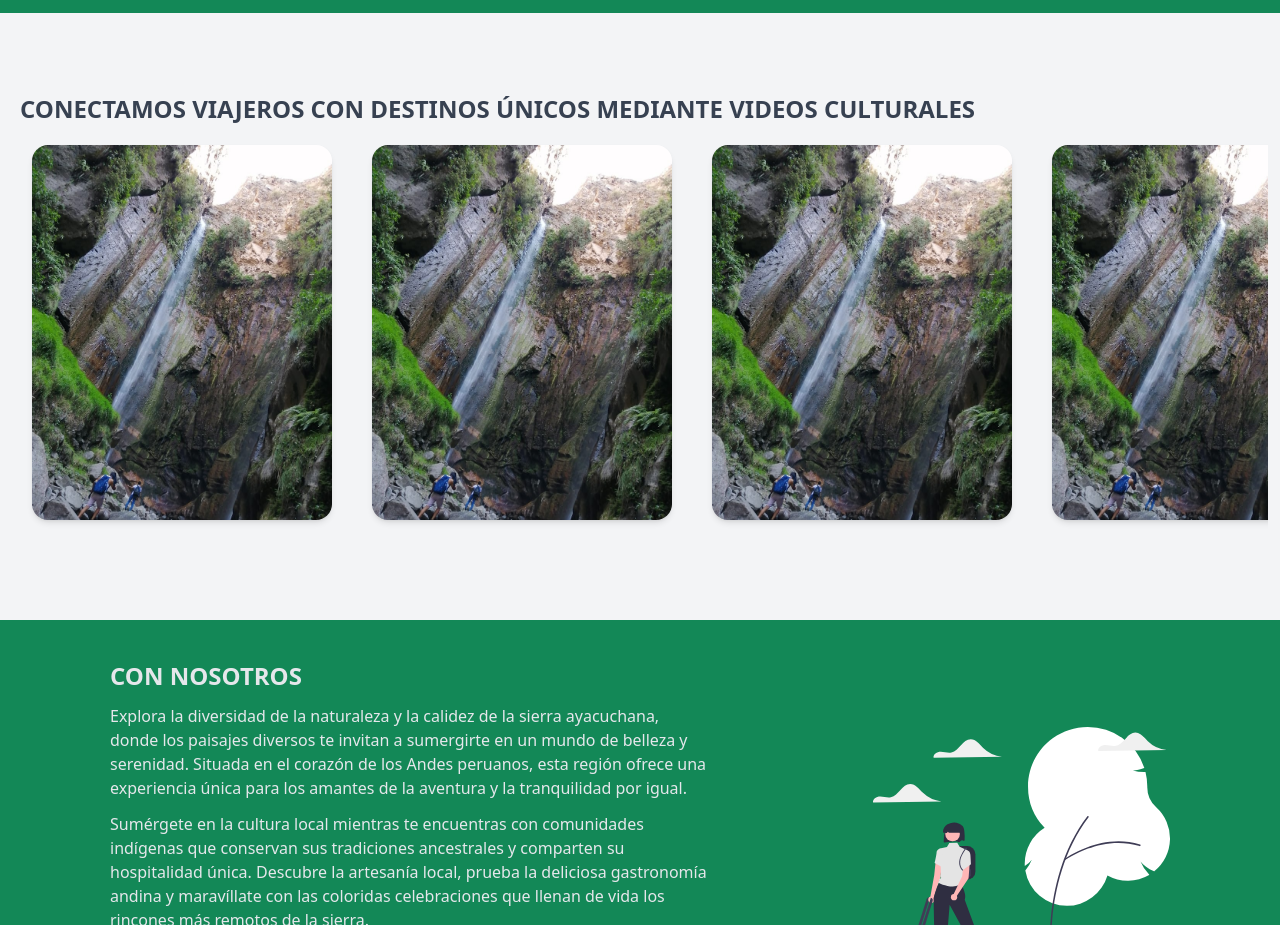
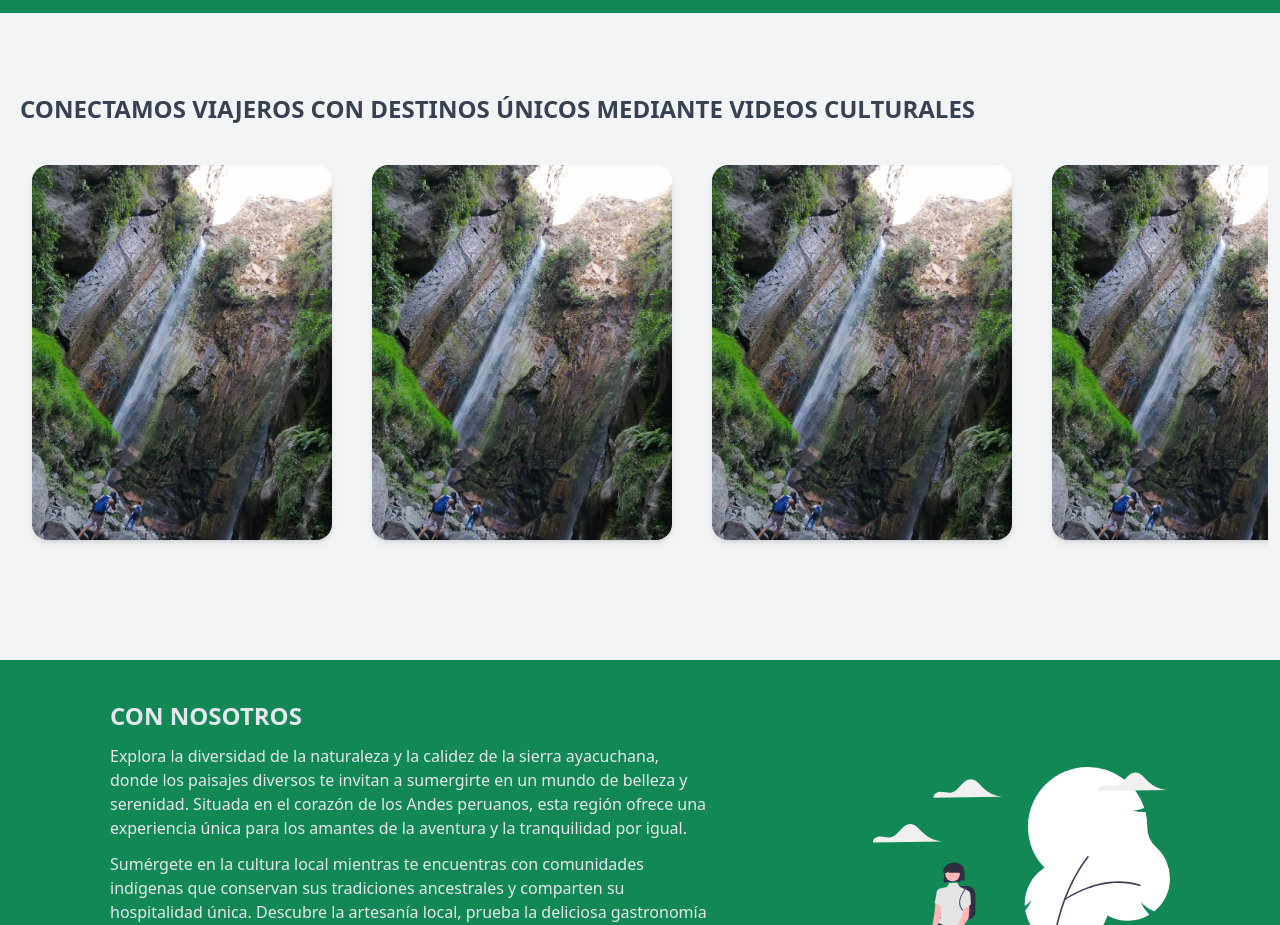
Before and after one commit to devbryan02/turismo-startup, an Astro site: page / in a window 1280 px wide. Shown: the part 2820-3745 px from the top of the page. Built offline with nearby package versions, Linux system fonts and the light colour scheme; Astro itself is replaced by a stand-in of ours.

Commit message:
add images

```diff
--- a/src/components/principal/SlideVideos.astro
+++ b/src/components/principal/SlideVideos.astro
@@ -2,7 +2,7 @@
   Conectamos viajeros con destinos únicos mediante videos culturales
 </p>
 <div
-  class="flex gap-5 md:gap-10 flex-nowrap overflow-x-scroll md:overflow-x-auto mx-3 px-5 pt-5 pb-5"
+  class="flex gap-5 md:gap-10 flex-nowrap overflow-x-scroll md:overflow-x-auto mx-3 px-5 pt-10 pb-10"
 >
   <figure class="flex-shrink-0 w-[300px]">
     <img
```
Also changed, not shown: protipoDestinos.png (added).
